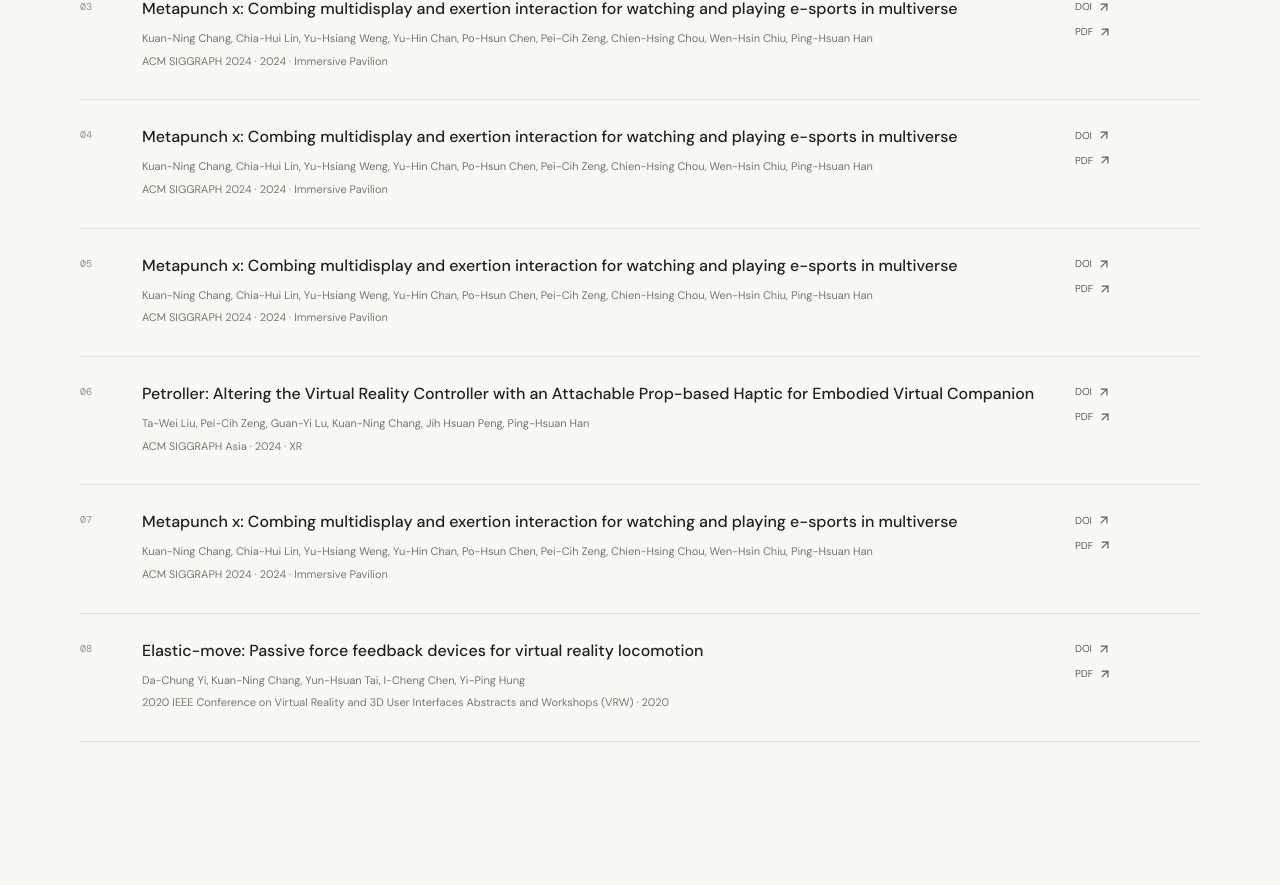
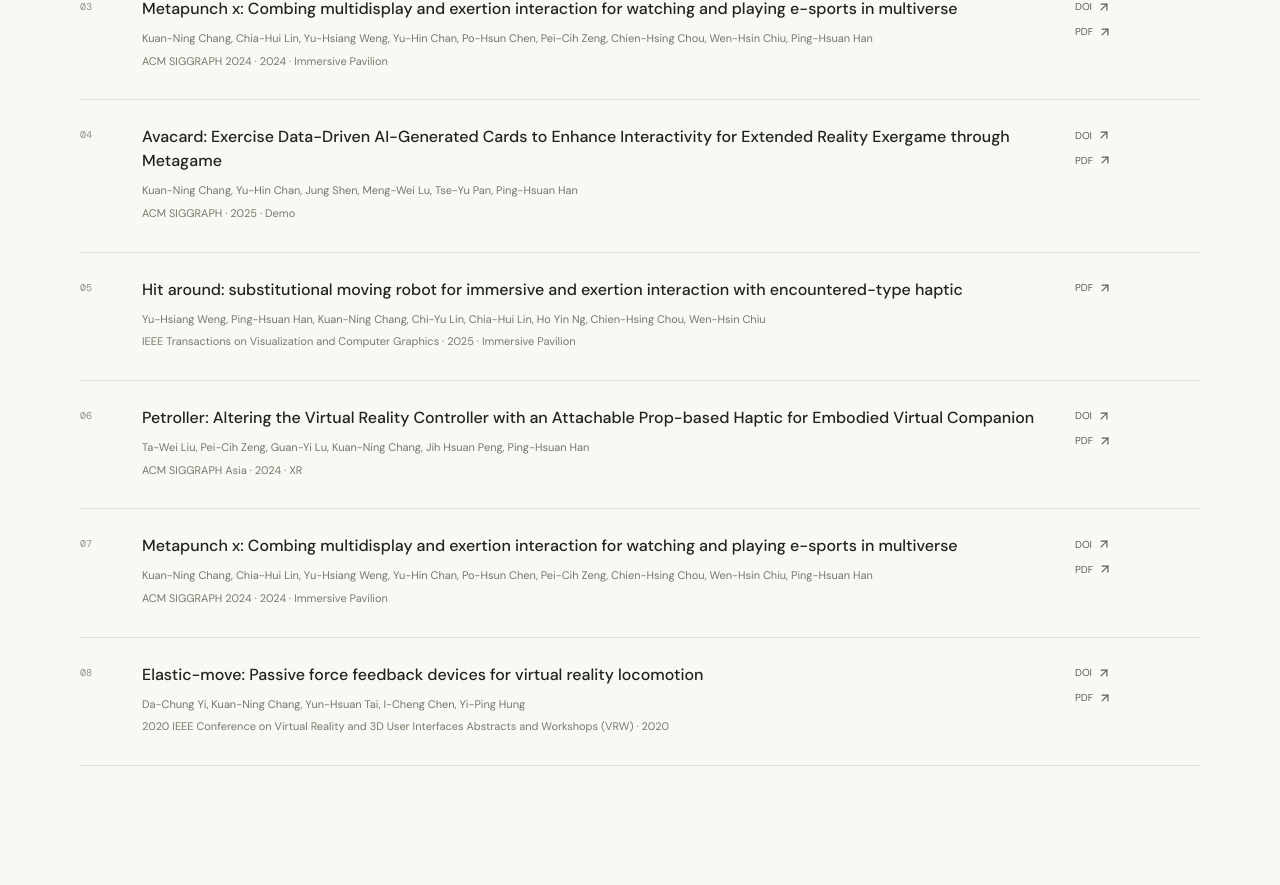
Before and after one commit to kuanning/kuanning.github.io, a React (Vite) app: page / in a window 1280 px wide. Shown: the part 2158-3043 px from the top of the page. Built offline with nearby package versions, Linux system fonts and the light colour scheme.

Commit message:
update website

```diff
--- a/src/data/papers.json
+++ b/src/data/papers.json
@@ -41,11 +41,11 @@
   ,{
     "id": "paper-4",
     "visible": true,
-    "title": { "en": "Metapunch x: Combing multidisplay and exertion interaction for watching and playing e-sports in multiverse", "zh": "" },
-    "authors": { "en": "Kuan-Ning Chang, Chia-Hui Lin, Yu-Hsiang Weng, Yu-Hin Chan, Po-Hsun Chen, Pei-Cih Zeng, Chien-Hsing Chou, Wen-Hsin Chiu, Ping-Hsuan Han", "zh": "" },
-    "venue": { "en": "ACM SIGGRAPH 2024", "zh": "" },
-    "year": "2024",
-    "type": "Immersive Pavilion",
+    "title": { "en": "Avacard: Exercise Data-Driven AI-Generated Cards to Enhance Interactivity for Extended Reality Exergame through Metagame", "zh": "" },
+    "authors": { "en": "Kuan-Ning Chang, Yu-Hin Chan, Jung Shen, Meng-Wei Lu, Tse-Yu Pan, Ping-Hsuan Han", "zh": "" },
+    "venue": { "en": "ACM SIGGRAPH", "zh": "" },
+    "year": "2025",
+    "type": "Demo",
     "note": { "en": "", "zh": "" },
     "doi": "10.1145/3641521.3664403",
     "pdf": "https://dl.acm.org/doi/abs/10.1145/3641521.3664403",
@@ -54,13 +54,13 @@
   ,{
     "id": "paper-5",
     "visible": true,
-    "title": { "en": "Metapunch x: Combing multidisplay and exertion interaction for watching and playing e-sports in multiverse", "zh": "" },
-    "authors": { "en": "Kuan-Ning Chang, Chia-Hui Lin, Yu-Hsiang Weng, Yu-Hin Chan, Po-Hsun Chen, Pei-Cih Zeng, Chien-Hsing Chou, Wen-Hsin Chiu, Ping-Hsuan Han", "zh": "" },
-    "venue": { "en": "ACM SIGGRAPH 2024", "zh": "" },
-    "year": "2024",
+    "title": { "en": "Hit around: substitutional moving robot for immersive and exertion interaction with encountered-type haptic", "zh": "" },
+    "authors": { "en": "Yu-Hsiang Weng, Ping-Hsuan Han, Kuan-Ning Chang, Chi-Yu Lin, Chia-Hui Lin, Ho Yin Ng, Chien-Hsing Chou, Wen-Hsin Chiu", "zh": "" },
+    "venue": { "en": "IEEE Transactions on Visualization and Computer Graphics", "zh": "" },
+    "year": "2025",
     "type": "Immersive Pavilion",
     "note": { "en": "", "zh": "" },
-    "doi": "10.1145/3641521.3664403",
+    "doi": "",
     "pdf": "https://dl.acm.org/doi/abs/10.1145/3641521.3664403",
     "project": ""
   }
--- a/src/styles.css
+++ b/src/styles.css
@@ -15,15 +15,19 @@
   --dark: #28332c;
   --mono: "DM Mono", monospace;
 }
+
 * { box-sizing: border-box; }
+
 html { scroll-behavior: smooth; scroll-padding-top: 90px; }
 body { margin: 0; min-width: 320px; background: var(--paper); }
 a { color: inherit; text-decoration: none; }
 button { font: inherit; }
 img { display: block; max-width: 100%; }
 .site-shell { overflow: hidden; }
+
 .section-wrap { width: min(1120px, calc(100% - 64px)); margin-inline: auto; }
 .topbar { width: min(1280px, calc(100% - 64px)); height: 82px; margin: auto; display: flex; align-items: center; justify-content: space-between; border-bottom: 1px solid var(--line); }
+
 .wordmark { display: inline-flex; align-items: center; gap: 10px; font-weight: 700; letter-spacing: -.04em; font-size: 16px; }
 .wordmark-dot { width: 9px; height: 9px; display: inline-block; background: var(--accent); border-radius: 50%; }
 .navigation { display: flex; align-items: center; gap: 32px; }
@@ -31,6 +35,7 @@ img { display: block; max-width: 100%; }
 .navigation > a:hover, .language-toggle:hover { color: #111; }
 .language-toggle { display: inline-flex; align-items: center; gap: 7px; border: 1px solid var(--line); border-radius: 999px; padding: 9px 12px; background: transparent; cursor: pointer; }
 .mobile-menu-toggle { display: none; background: transparent; border: 0; padding: 8px; }
+
 .hero { min-height: 600px; display: grid; grid-template-columns: 1.08fr .92fr; gap: 72px; align-items: center; padding-top: 60px; padding-bottom: 80px; }
 .hero-copy { padding: 20px 0 0; }
 .eyebrow { display: flex; align-items: center; gap: 10px; color: #68725e; font: 10px var(--mono); letter-spacing: .13em; text-transform: uppercase; }
@@ -51,16 +56,19 @@ h1 { font-size: clamp(42px, 5vw, 68px); line-height: 1.08; letter-spacing: -.065
 .portrait-caption { min-height: 48px; display: flex; align-items: center; justify-content: space-between; color: #6d7169; font: 9px var(--mono); letter-spacing: .04em; }
 .caption-mark { color: #333c31; font-size: 13px; font-weight: 500; }
 .hero-side-note { position: absolute; right: -4px; bottom: 60px; writing-mode: vertical-rl; font: 9px var(--mono); letter-spacing: .13em; color: #7b8075; }
+
 .intro-strip { background: #edeee7; border-block: 1px solid #e4e5dd; }
 .intro-strip-inner { min-height: 112px; display: grid; grid-template-columns: 190px 1fr; align-items: center; gap: 30px; }
 .strip-label { color: #70776a; font: 10px var(--mono); letter-spacing: .12em; }
 .intro-strip p { max-width: 700px; margin: 0; font-size: 14px; line-height: 1.8; }
+
 .content-section { padding-top: 108px; padding-bottom: 24px; }
 .section-heading { display: flex; justify-content: space-between; align-items: end; gap: 28px; margin-bottom: 34px; }
 .section-heading-title { display: flex; align-items: center; gap: 17px; }
 .section-number { color: #858c7b; font: 11px var(--mono); }
 .section-heading h2 { margin: 0; font-size: clamp(26px, 3vw, 34px); font-weight: 500; letter-spacing: -.05em; }
 .section-heading > p { color: var(--muted); font-size: 12px; margin: 0 0 4px; }
+
 .project-grid { display: grid; grid-template-columns: repeat(3, minmax(0, 1fr)); gap: 22px; }
 .project-card { min-width: 0; }
 .project-image-link { position: relative; display: block; overflow: hidden; background: #e8e9e1; }
@@ -77,6 +85,7 @@ h1 { font-size: clamp(42px, 5vw, 68px); line-height: 1.08; letter-spacing: -.065
 .card-links { display: flex; flex-wrap: wrap; gap: 15px; margin-top: 17px; padding-top: 13px; border-top: 1px solid var(--line); }
 .card-links a, .paper-links a { display: inline-flex; align-items: center; gap: 5px; color: #58624f; font-size: 10px; }
 .card-links a:hover, .paper-links a:hover { color: #111; }
+
 .papers-section { padding-top: 112px; }
 .paper-list { border-top: 1px solid var(--line); }
 .paper-row { display: grid; grid-template-columns: 42px minmax(0, 1fr) 125px; gap: 20px; padding: 25px 0; border-bottom: 1px solid var(--line); align-items: start; }
@@ -86,6 +95,7 @@ h1 { font-size: clamp(42px, 5vw, 68px); line-height: 1.08; letter-spacing: -.065
 .paper-venue { color: #747d69; }
 .paper-links { display: flex; flex-direction: column; align-items: flex-start; gap: 11px; padding-top: 3px; }
 .empty-state { color: var(--muted); font-size: 13px; padding: 20px 0; }
+
 .education-section { padding-top: 112px; }
 .timeline { margin-top: 6px; }
 .timeline-item { display: grid; grid-template-columns: 150px 22px minmax(0, 1fr); gap: 20px; min-height: 115px; }
@@ -98,12 +108,14 @@ h1 { font-size: clamp(42px, 5vw, 68px); line-height: 1.08; letter-spacing: -.065
 .timeline-content h3 { margin: 0 0 6px; font-size: 16px; font-weight: 500; }
 .timeline-place { color: #747d69 !important; }
 .timeline-content p { margin: 4px 0; color: var(--muted); font-size: 12px; line-height: 1.8; }
+
 .gallery-section { padding-top: 94px; padding-bottom: 112px; }
 .gallery-grid { display: grid; grid-template-columns: repeat(3, minmax(0, 1fr)); gap: 16px; }
 .gallery-item { display: block; background: #e8e9e1; overflow: hidden; }
 .gallery-item img { width: 100%; aspect-ratio: 1.1 / 1; object-fit: cover; transition: transform .4s ease; }
 .gallery-item:hover img { transform: scale(1.035); }
 .gallery-caption { min-height: 48px; padding: 0 14px; display: flex; align-items: center; justify-content: space-between; gap: 10px; background: #edeee7; font-size: 11px; }
+
 .contact-band { background: var(--dark); color: #f8f8f3; }
 .contact-inner { min-height: 255px; padding-block: 54px; display: flex; align-items: center; justify-content: space-between; gap: 40px; }
 .contact-inner .eyebrow { color: #b4c0a8; }
@@ -112,15 +124,18 @@ h1 { font-size: clamp(42px, 5vw, 68px); line-height: 1.08; letter-spacing: -.065
 .contact-actions { display: flex; flex-direction: column; align-items: flex-start; gap: 15px; }
 .button-light { color: var(--dark); background: #f8f8f3; }
 .contact-social { display: inline-flex; align-items: center; gap: 8px; color: #e1e5db; font-size: 11px; }
+
 .footer { min-height: 88px; display: flex; align-items: center; justify-content: space-between; gap: 20px; }
 .footer > span { color: #898d84; font-size: 10px; }
 .back-top { color: #68725e; font-size: 10px; }
+
 @media (max-width: 900px) {
   .hero { gap: 35px; min-height: 540px; }
   .project-grid { grid-template-columns: repeat(2, minmax(0, 1fr)); row-gap: 36px; }
   .project-card-body > p { min-height: auto; }
   .section-heading { align-items: flex-start; flex-direction: column; gap: 12px; }
 }
+
 @media (max-width: 640px) {
   .section-wrap, .topbar { width: calc(100% - 40px); }
   .topbar { height: 70px; }
@@ -148,25 +163,29 @@ h1 { font-size: clamp(42px, 5vw, 68px); line-height: 1.08; letter-spacing: -.065
   .footer { min-height: 110px; flex-wrap: wrap; padding-block: 20px; }
   .footer > span { order: 3; width: 100%; }
 }
+
+/* 自訂名字底線與粗體 */
 .paper-authors .my-name {
   text-decoration: underline !important;
   text-underline-offset: 3px !important;
   font-weight: 600 !important;
 }
+
+/* 論文得獎標籤樣式 */
 .paper-award {
   display: inline-flex;
   align-items: center;
   gap: 6px;
   margin-top: 6px;
   padding: 3px 8px;
-  background: #fdf6e2; /* 柔和的淡黃色底色 */
+  background: #fdf6e2;
   border: 1px solid #f3e1b0;
   border-radius: 4px;
-  color: #8c6d1f; /* 金黃/棕色文字 */
+  color: #8c6d1f;
   font-size: 11px;
   font-weight: 500;
 }
 
 .paper-award .award-icon {
-  color: #d4a017; /* 獎盃圖示顏色 */
+  color: #d4a017;
 }
```
